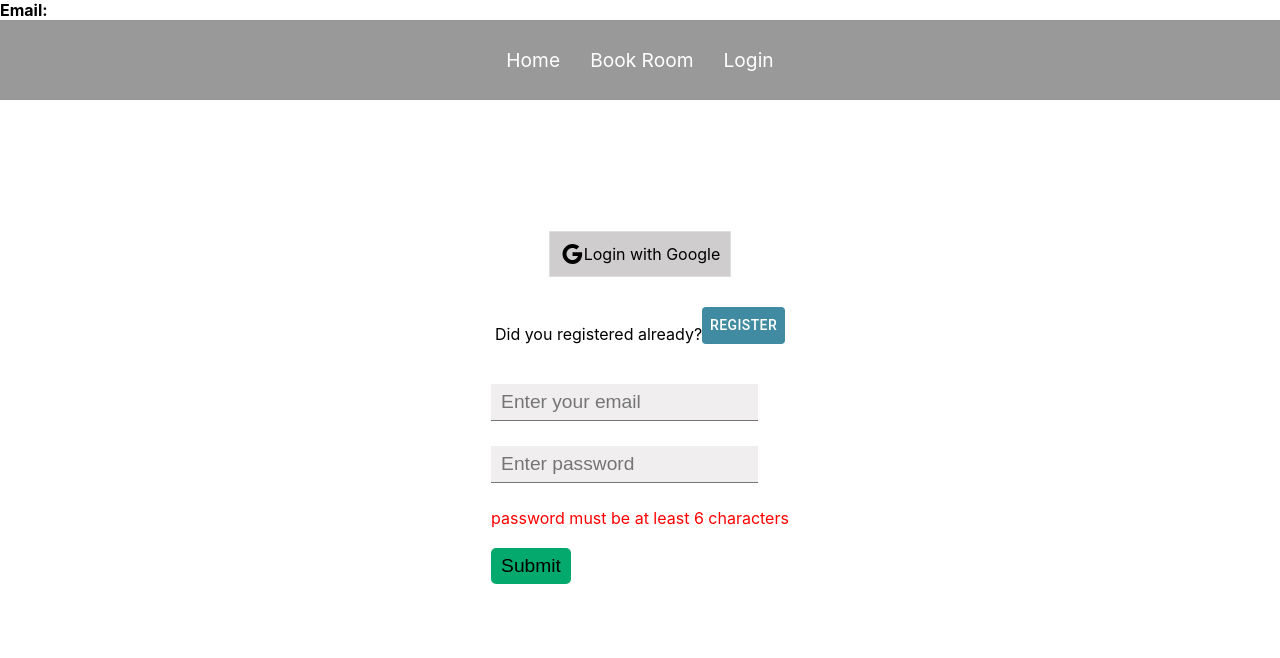
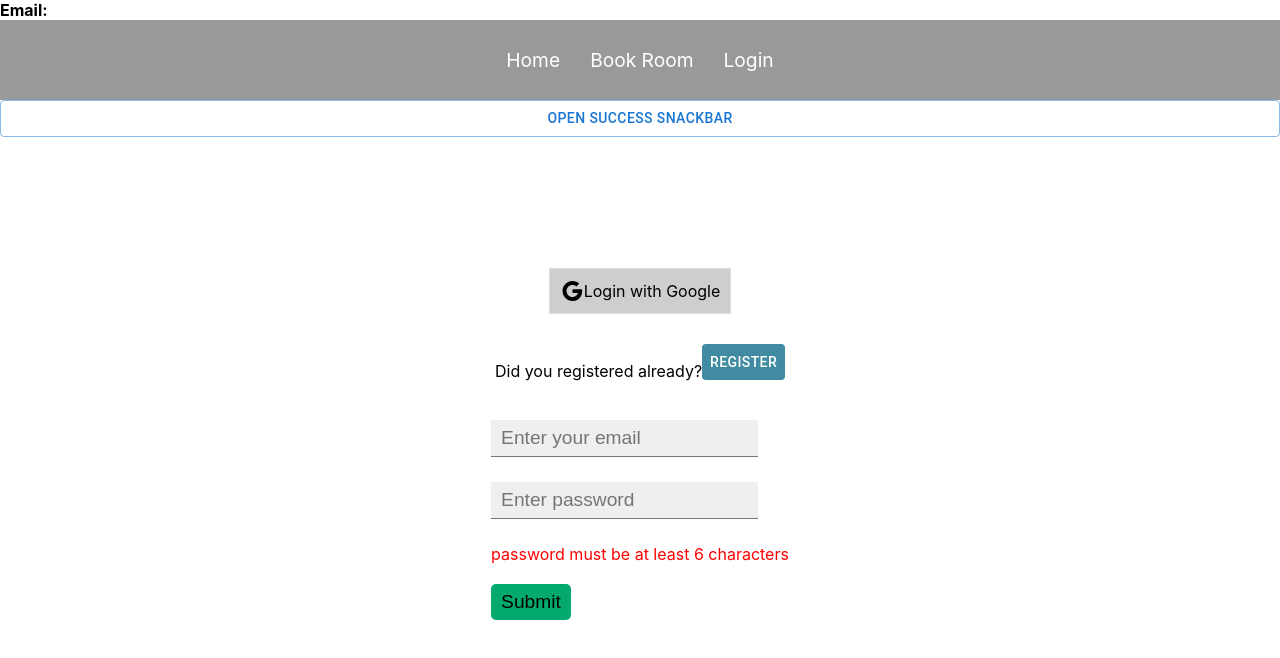
Before and after one commit to Nuralam30/room_booking_mangement, a React (Create React App) app: page /login in a window 1280 px wide. Shown: the top 658 px of the page. Built offline with nearby package versions, Linux system fonts and the light colour scheme.

Commit message:
success message added

```diff
--- a/src/components/Login/Login.js
+++ b/src/components/Login/Login.js
@@ -4,7 +4,7 @@ import GoogleIcon from '@mui/icons-material/Google';
 import { handleGoogleSignIn, handleGoogleSignOut, handleUserSignIn, handleUserSignUp, intializeUserLogin } from './firebaseLoginManager';
 import { UserContext } from '../../App';
 import { useLocation, useNavigate } from 'react-router-dom';
-import { Button } from '@mui/material';
+import { Alert, Button, Snackbar, Stack } from '@mui/material';
 
 
 const Login = () => {
@@ -12,6 +12,7 @@ const Login = () => {
     intializeUserLogin();
 
     const [ loggedInUser, setLoggedInUser ] = useContext(UserContext);
+    const [open, setOpen] = React.useState(false);
     const navigate = useNavigate();
     const location = useLocation();
 
@@ -91,8 +92,35 @@ const Login = () => {
         e.preventDefault();
     }
 
+
+    // success alert
+    const handleClick = () => {
+        setOpen(true);
+      };
+
+      const handleClose = (event, reason) => {
+        if (reason === 'clickaway') {
+          return;
+        }
+
+        setOpen(false);
+      };
+
+
     return (
         <div className='login'>
+
+            <Stack spacing={2} sx={{ width: '100%' }}>
+                <Button variant="outlined" onClick={handleClick}>
+                    Open success snackbar
+                </Button>
+                <Snackbar open={open} autoHideDuration={6000} onClose={handleClose}>
+                    <Alert onClose={handleClose} severity="success" sx={{ width: '100%' }}>
+                    This is a success message!
+                    </Alert>
+                </Snackbar>
+            </Stack>
+
             <div className="login-form">
                 {
                     loggedInUser.isSignedIn ? <Button variant="contained" onClick={googleSignOut}>Sign Out</Button> :
```
